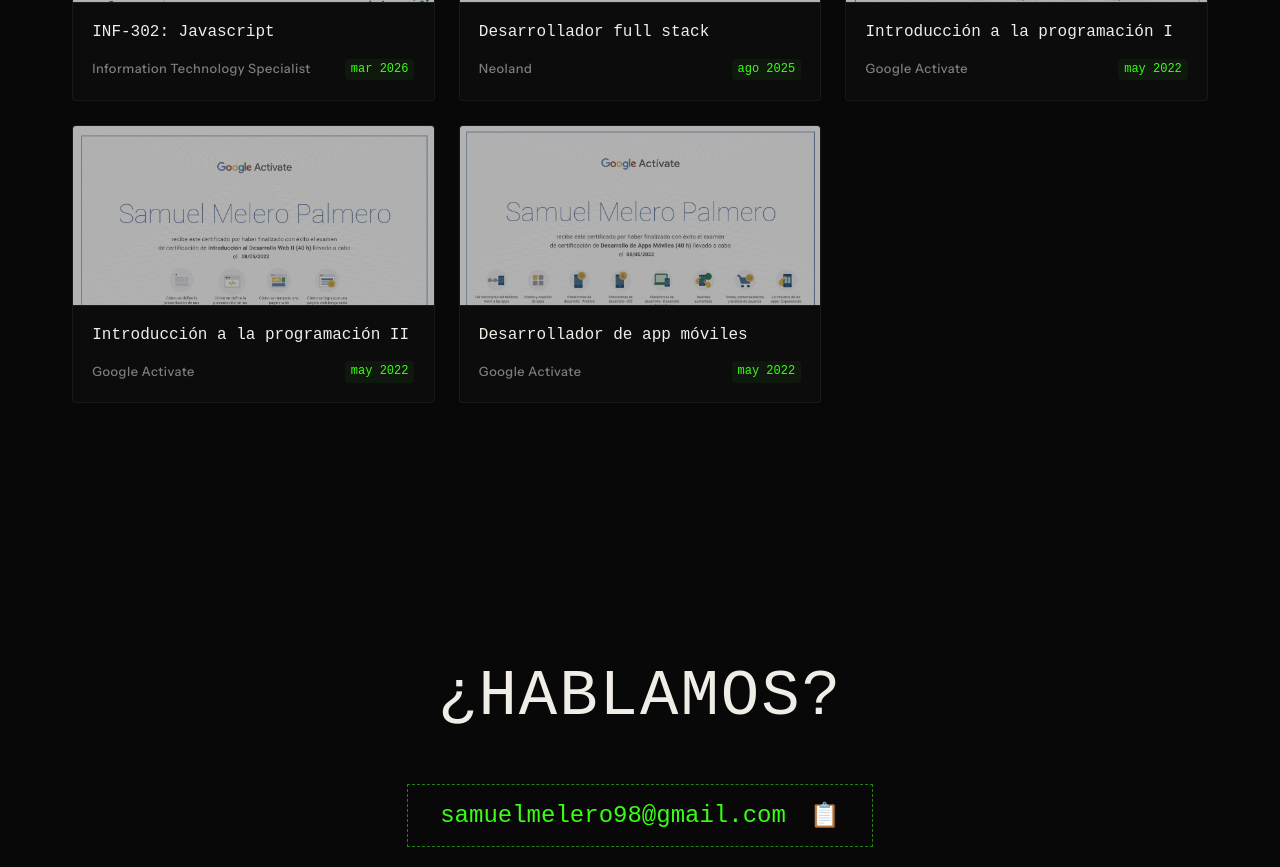
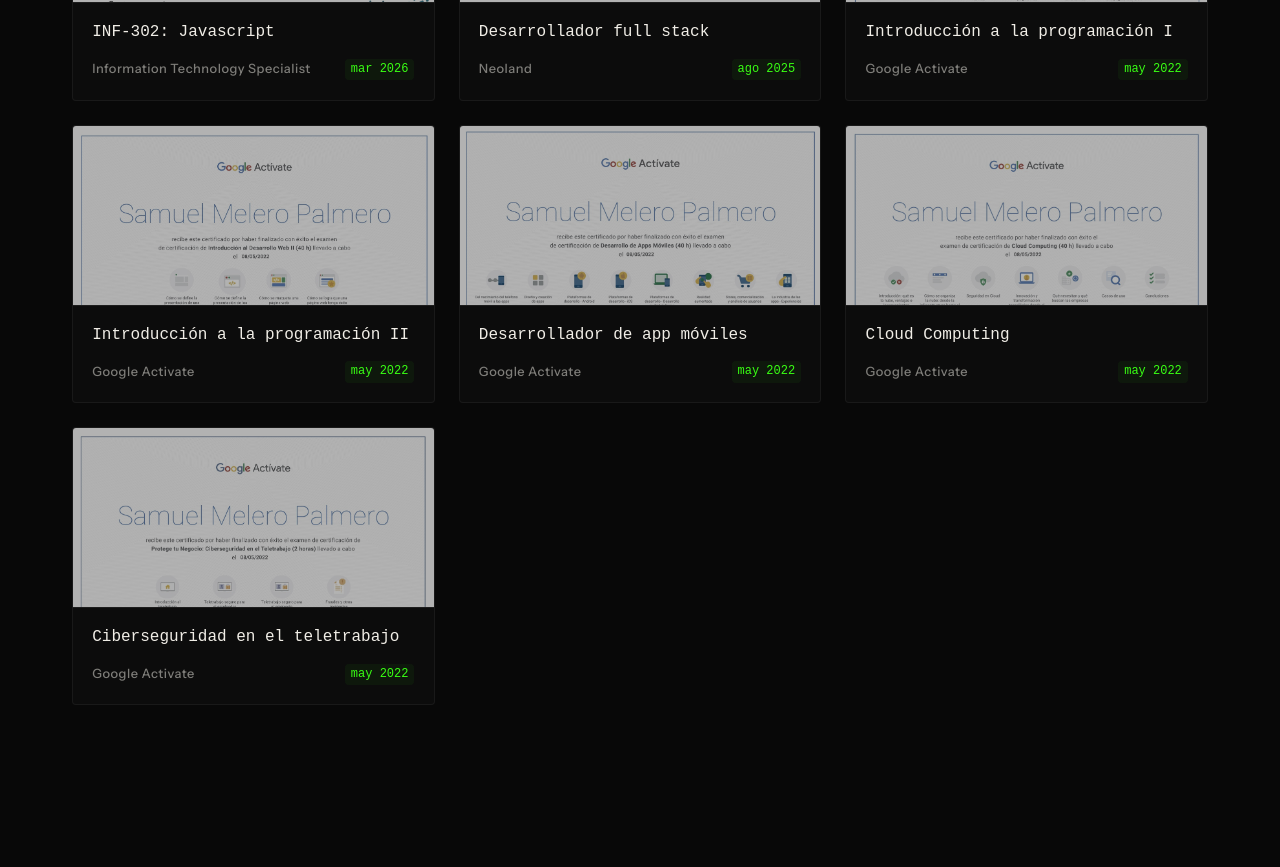
Before and after one commit to samuelmeleroWEB/portfolio, a React (Vite) app: page / in a window 1280 px wide. Shown: the part 4120-4987 px from the top of the page. Built offline with nearby package versions, Linux system fonts and the light colour scheme; a web font is replaced by a local one.

Commit message:
feat: add Cloud Computing and Cybersecurity certifications

```diff
--- a/src/data/certifications.ts
+++ b/src/data/certifications.ts
@@ -4,6 +4,8 @@
 import neoland from '../assets/images/Neolandcertificate.jpg';
 import jsCert from '../assets/images/imgJs.jpg';
 import devAppMobile from '../assets/images/devappmobile.jpg';
+import cloudComputing from '../assets/images/cloudcomputing.jpg';
+import ciberSeguridad from '../assets/images/Ciberseguridad.jpg';
 
 export const certifications: Certification[] = [
     {
@@ -31,6 +33,22 @@
         url: '#'
     },
     {
+        id: 'cert-6',
+        title: 'Cloud Computing',
+        issuer: 'Google Activate',
+        date: '2022-05-20',
+        image: cloudComputing,
+        url: '#'
+    },
+    {
+        id: 'cert-7',
+        title: 'Ciberseguridad en el teletrabajo',
+        issuer: 'Google Activate',
+        date: '2022-05-20',
+        image: ciberSeguridad,
+        url: '#'
+    },
+    {
         id: 'cert-4',
         title: 'Desarrollador full stack',
         issuer: 'Neoland',
```
Also changed, not shown: src/assets/images/Ciberseguridad.jpg (added), src/assets/images/cloudcomputing.jpg (added).
